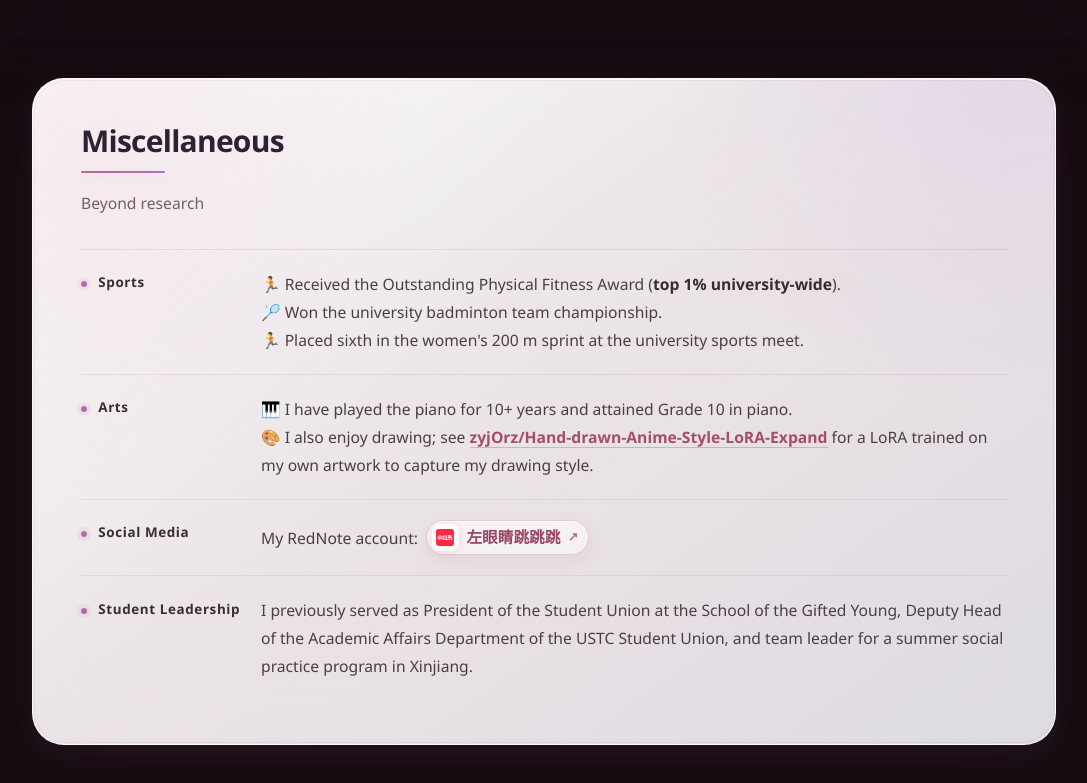
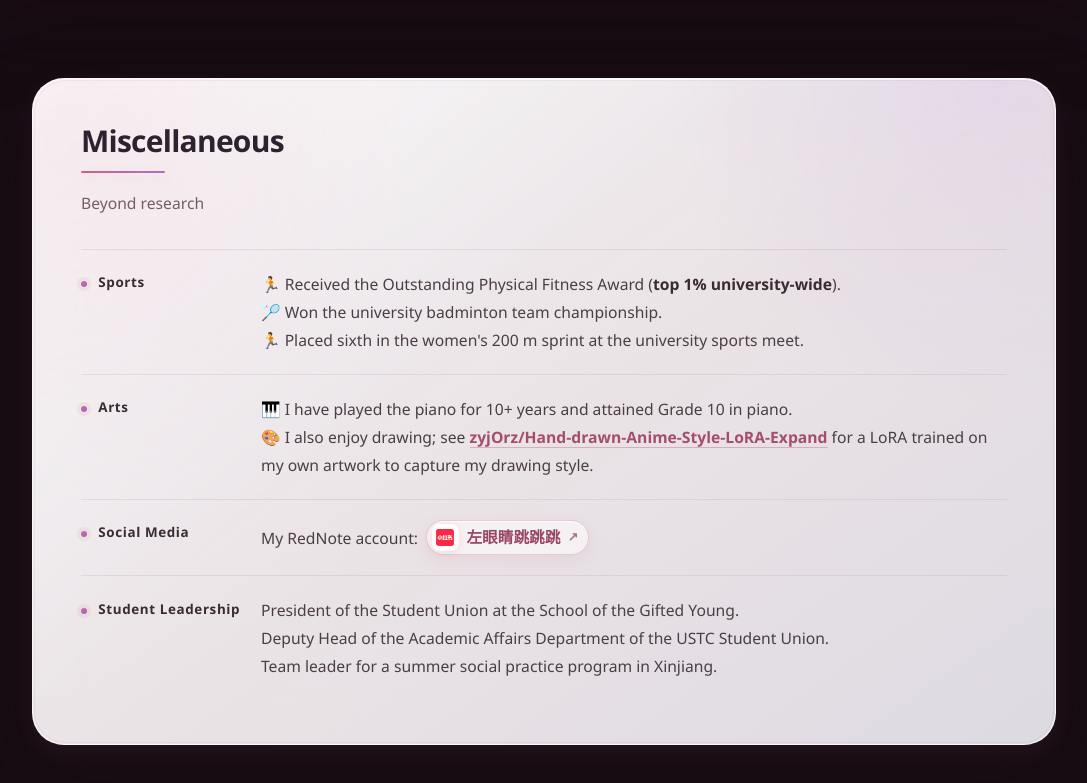
Before and after one commit to zyjOrz/zyjOrz.github.io, a Next.js app: page / in a window 1280 px wide. Shown: the part 4042-4825 px from the top of the page, without its empty margins (96-1183 px from the left). Built offline with nearby package versions, Linux system fonts and the light colour scheme.

Commit message:
jijizhazha

```diff
--- a/app/MiscellaneousSection.tsx
+++ b/app/MiscellaneousSection.tsx
@@ -98,11 +98,20 @@ export default function MiscellaneousSection() {
     <span className="misc-category-dot" aria-hidden="true" />
     Student Leadership
   </div>
-          <p className="m-0 text-[0.98rem] leading-7 text-[#4c3e45]">
-            I previously served as President of the Student Union at the School of the Gifted Young,
-            Deputy Head of the Academic Affairs Department of the USTC Student Union, and team leader
-            for a summer social practice program in Xinjiang.
+
+  <div className="space-y-1 text-[0.98rem] leading-7 text-[#4c3e45]">
+    <p className="m-0">
+      President of the Student Union at the School of the Gifted Young.
     </p>
+
+    <p className="m-0">
+      Deputy Head of the Academic Affairs Department of the USTC Student Union.
+    </p>
+
+    <p className="m-0">
+      Team leader for a summer social practice program in Xinjiang.
+    </p>
+  </div>
 </li>
       </ul>
     </section>
```
Lines whose indentation alone changed are shown as unchanged.
